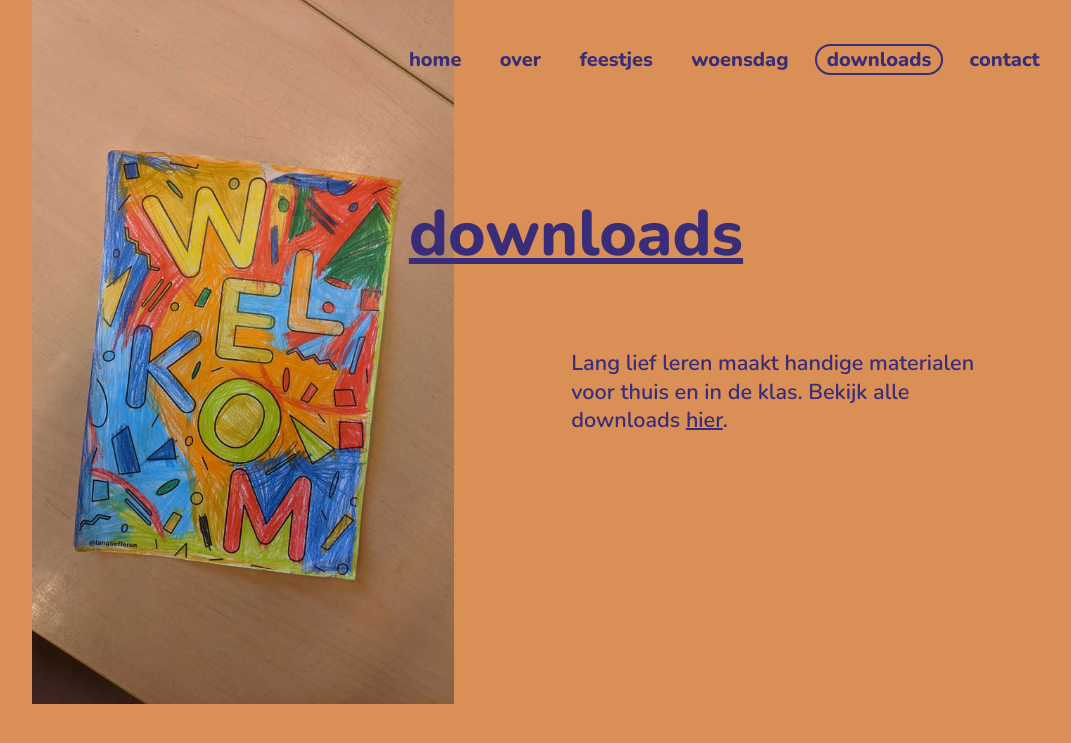
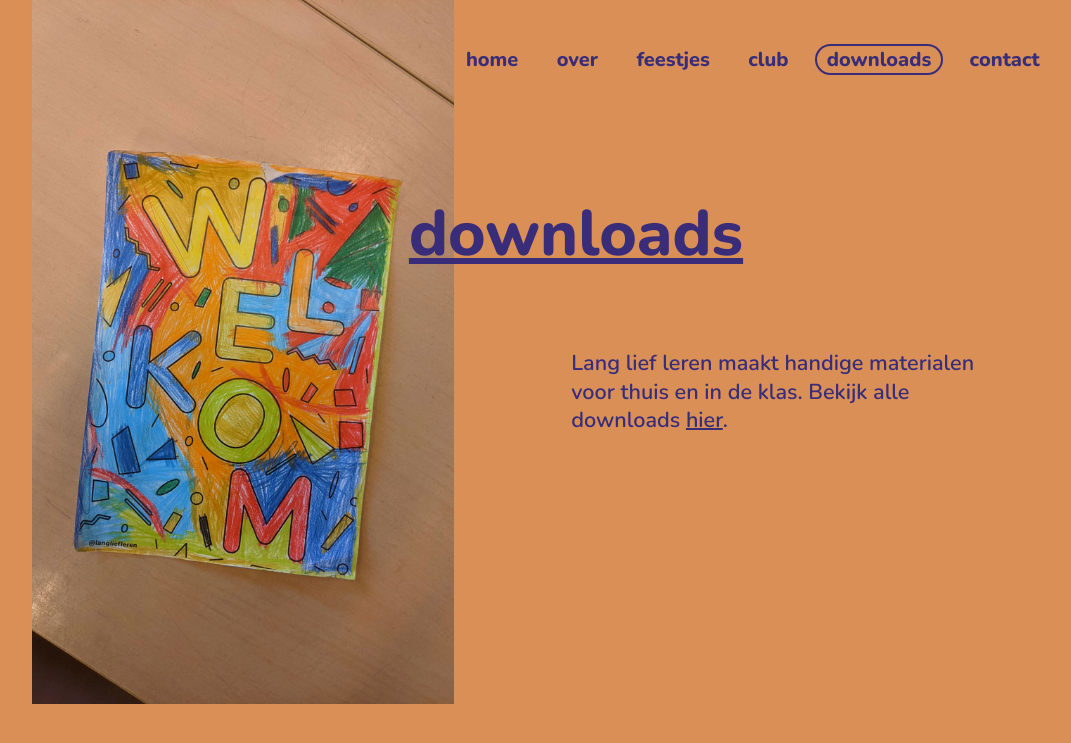
Before and after one commit to holleboom/langliefleren, a Jekyll site: the page built from downloads/index.md, in a window 1280 px wide. Shown: the top 743 px of the page, without its empty margins (64-1135 px from the left). Built offline with Jekyll 4.4.1, drawn with Linux system fonts in a browser that asks for light colours.

Commit message:
no message

```diff
--- a/_data/navigation.yml
+++ b/_data/navigation.yml
@@ -9,7 +9,7 @@
 - title: feestjes
   url: /feestjes/
 
-- title: woensdag
+- title: club
   url: /woensdagmiddagclub/
 
 - title: downloads
```
